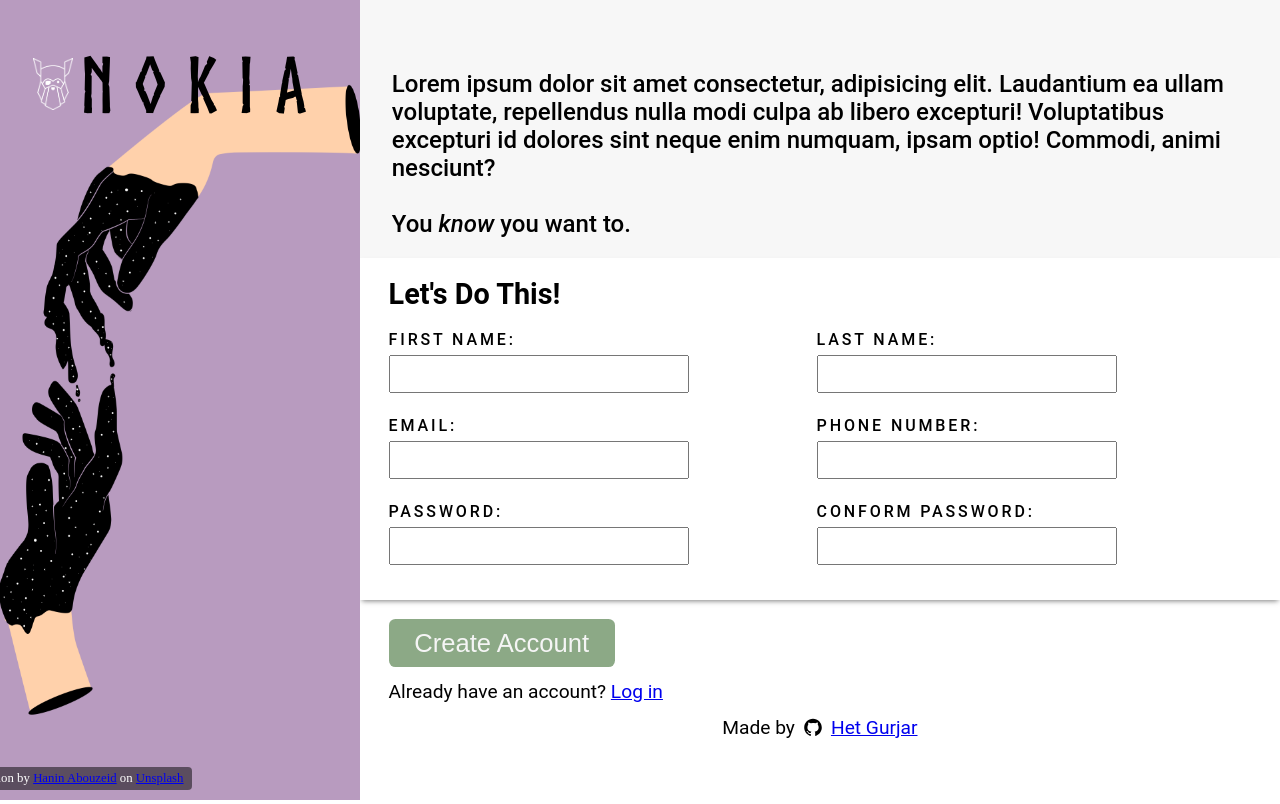
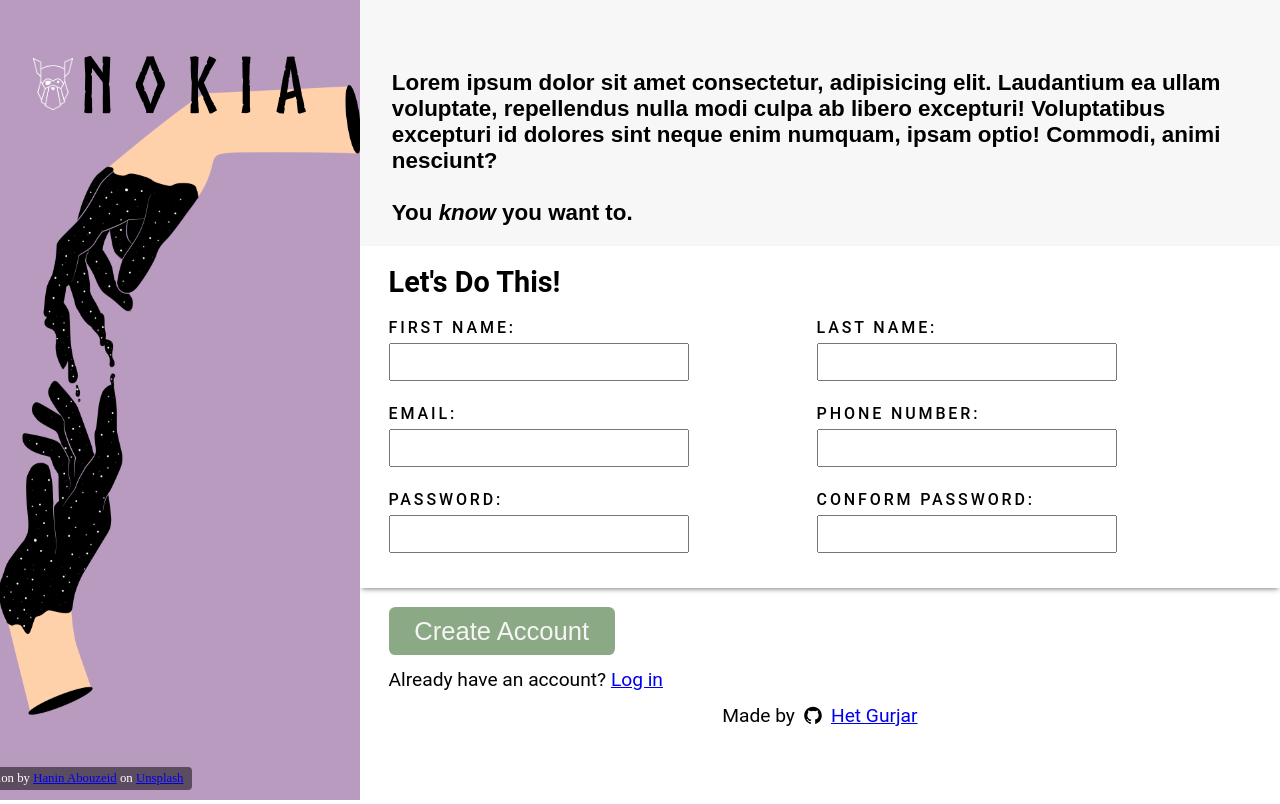
Before and after one commit to Het-477/Odin-Sign-up-Form, a plain HTML site: page index.html in a window 1280 px wide. Drawn offline with Linux system fonts and the light colour scheme; files whose address does not match are found by name.

Commit message:
style: chang font family in info section

```diff
--- a/css/form-style.css
+++ b/css/form-style.css
@@ -7,9 +7,9 @@
 
 .info-container {
     /* border: 2px solid black; */
-    font-size: var(--info-font-size);
-    font-weight: 500;
-    font-family: var(--para-font-family);
+    font-size: 1.4rem;
+    font-weight: 600;
+    font-family: var(--para-font-family-2);
     padding: 4.4rem 32px 1.2rem 32px;
     background: var(--info-bg-color);
 }
--- a/css/style.css
+++ b/css/style.css
@@ -11,7 +11,7 @@
     padding: 0;
 }
 
-@import url('https://fonts.googleapis.com/css2?family=Poppins:ital,wght@0,100;0,200;0,300;0,400;0,500;0,600;0,700;0,800;0,900;1,100;1,200;1,300;1,400;1,500;1,600;1,700;1,800;1,900&family=Roboto:ital,wght@0,100..900;1,100..900&display=swap');
+@import url('https://fonts.googleapis.com/css2?family=Mona+Sans:ital,wght@0,200..900;1,200..900&family=Poppins:ital,wght@0,100;0,200;0,300;0,400;0,500;0,600;0,700;0,800;0,900;1,100;1,200;1,300;1,400;1,500;1,600;1,700;1,800;1,900&family=Roboto:ital,wght@0,100..900;1,100..900&display=swap');
 
 @font-face {
     font-family: norse-bold;
@@ -21,7 +21,8 @@
 :root {
     --logo-font-clr: whitesmoke;
     --logo-font-family: 'norse-bold';
-    --para-font-family: 'roboto';
+    --para-font-family: 'roboto', sans-serif;
+    --para-font-family-2: 'Mona Sans', sans-serif;
     --info-font-size: 1.5rem;
 
     --info-bg-color: oklch(97.511% 0.00011 271.152);
```
Also changed, not shown: index.html (line endings or trailing spaces).
